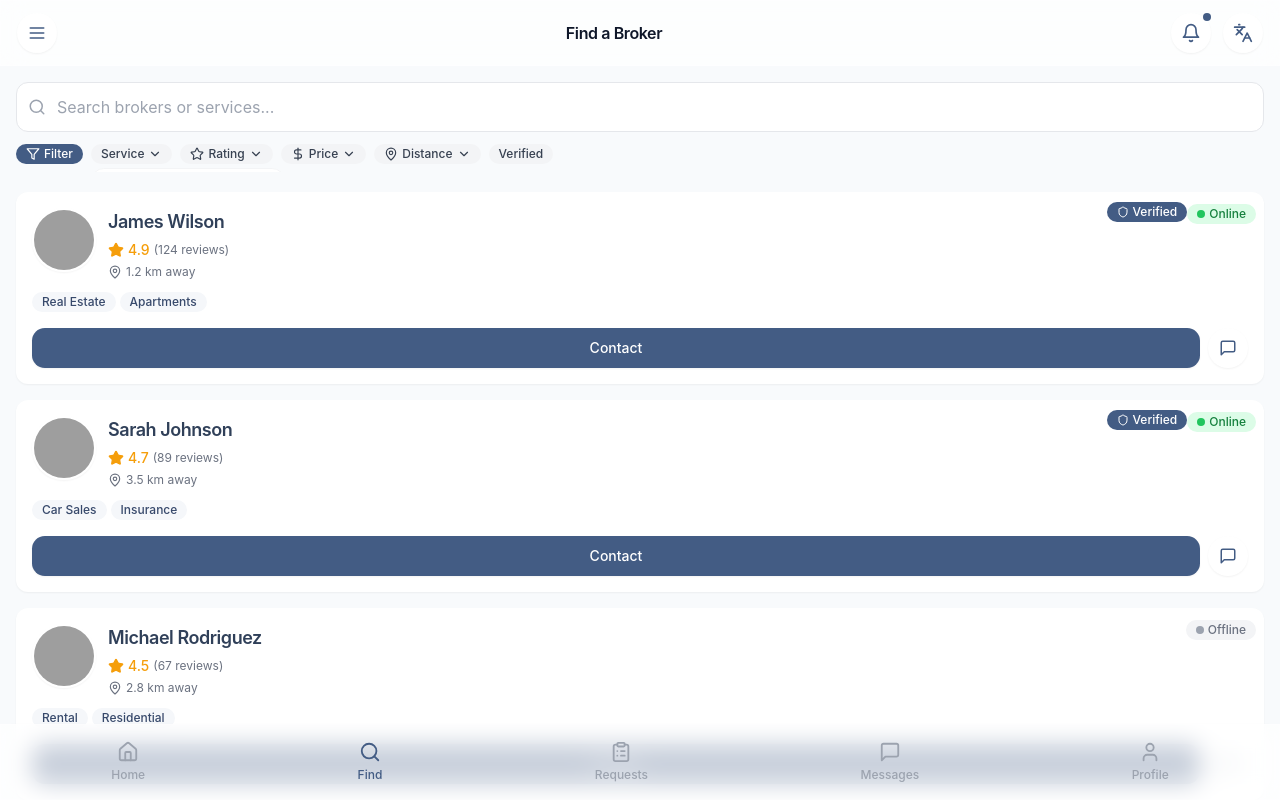
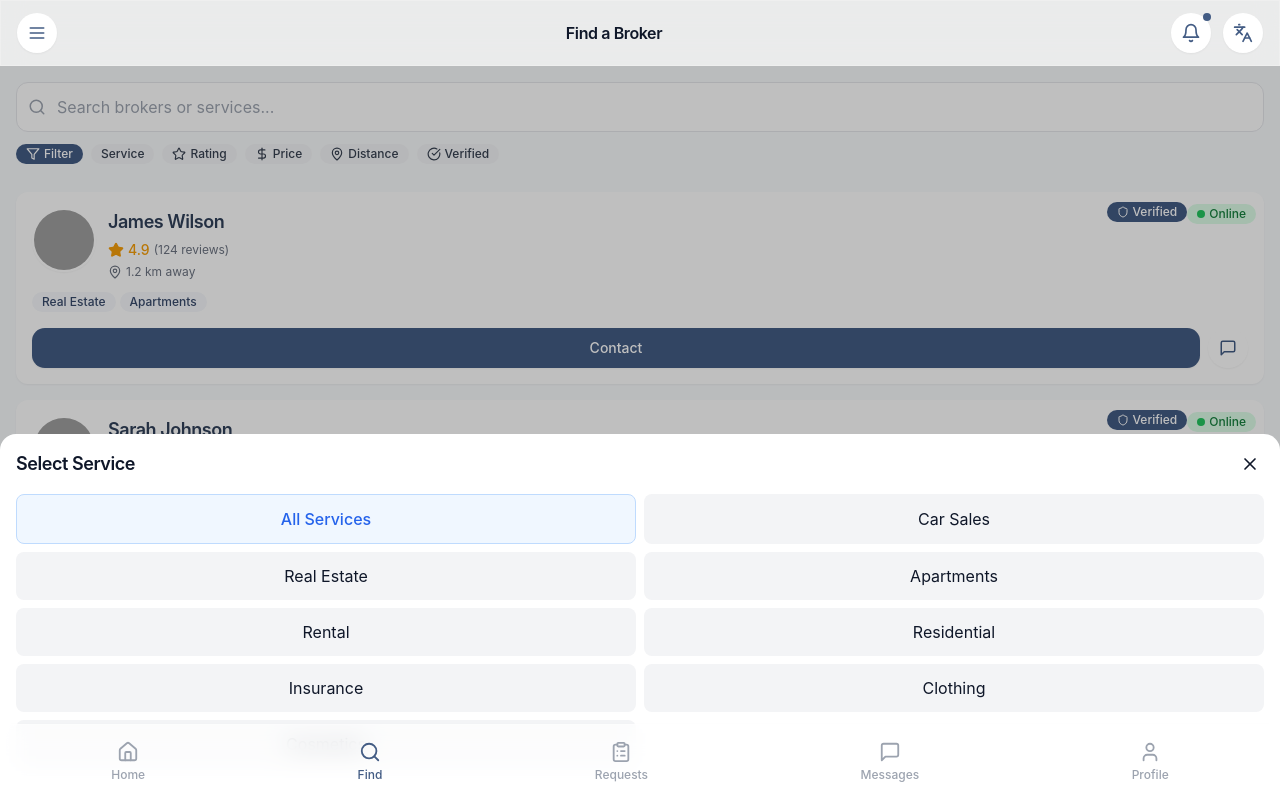
Before and after one commit to Ninjamsukuma/brokerbuddy-dashboard, a React (Vite) app: page /find-broker in a window 1280 px wide. Both pictures are taken after a click on the button "Service". Shown: the top 800 px of the page. Built offline with nearby package versions, Linux system fonts and the light colour scheme; grey boxes are pictures that could not be loaded.

Commit message:
Refactor Find Broker filters
Refactor the Find Broker page to use full functional buttons for filtering services, ratings, price, distance, and verification. Also implement login and signup pages with role selection, and a broker dashboard.

```diff
--- a/src/components/find-broker/FilterBar.tsx
+++ b/src/components/find-broker/FilterBar.tsx
@@ -1,12 +1,13 @@
 
-import React from 'react';
-import { Filter } from 'lucide-react';
+import React, { useState } from 'react';
+import { Filter, Star, DollarSign, MapPin, CheckCircle, X } from 'lucide-react';
 import { toast } from "@/components/ui/use-toast";
-import ServiceFilter, { ServiceType } from './ServiceFilter';
-import RatingFilterComponent, { RatingFilter } from './RatingFilter';
-import PriceFilterComponent, { PriceFilter } from './PriceFilter';
-import DistanceFilterComponent, { DistanceFilter } from './DistanceFilter';
+import { ServiceType } from './ServiceFilter';
+import { RatingFilter } from './RatingFilter';
+import { PriceFilter } from './PriceFilter';
+import { DistanceFilter } from './DistanceFilter';
 import VerifiedFilter from './VerifiedFilter';
+import { motion, AnimatePresence } from 'framer-motion';
 
 interface FilterBarProps {
   selectedService: ServiceType;
@@ -49,18 +50,27 @@ const FilterBar: React.FC<FilterBarProps> = ({
   showDistanceFilter,
   setShowDistanceFilter
 }) => {
-  // Function to close all filter dropdowns
-  const closeAllDropdowns = (except?: string) => {
-    if (except !== 'service') setShowServiceFilter(false);
-    if (except !== 'rating') setShowRatingFilter(false);
-    if (except !== 'price') setShowPriceFilter(false);
-    if (except !== 'distance') setShowDistanceFilter(false);
+  // Modal states for filter options
+  const [activeFilter, setActiveFilter] = useState<string | null>(null);
+
+  // Function to close all filter modals
+  const closeAllFilters = () => {
+    setActiveFilter(null);
+  };
+
+  // Handler for toggling a filter modal
+  const toggleFilterModal = (filterName: string) => {
+    if (activeFilter === filterName) {
+      setActiveFilter(null);
+    } else {
+      setActiveFilter(filterName);
+    }
   };
 
   // Handler functions
   const handleServiceSelect = (service: ServiceType) => {
     setSelectedService(service);
-    setShowServiceFilter(false);
+    closeAllFilters();
     toast({
       title: "Service filter applied",
       description: `Showing brokers for: ${service === 'all' ? 'All Services' : service}`,
@@ -70,7 +80,7 @@ const FilterBar: React.FC<FilterBarProps> = ({
 
   const handleRatingSelect = (rating: RatingFilter) => {
     setSelectedRating(rating);
-    setShowRatingFilter(false);
+    closeAllFilters();
     toast({
       title: "Rating filter applied",
       description: `Showing brokers with ${rating === 'all' ? 'any rating' : rating + ' stars'}`,
@@ -80,7 +90,7 @@ const FilterBar: React.FC<FilterBarProps> = ({
 
   const handlePriceSelect = (price: PriceFilter) => {
     setSelectedPrice(price);
-    setShowPriceFilter(false);
+    closeAllFilters();
     toast({
       title: "Price filter applied",
       description: `Showing brokers with ${price === 'all' ? 'any price level' : price + ' prices'}`,
@@ -90,7 +100,7 @@ const FilterBar: React.FC<FilterBarProps> = ({
 
   const handleDistanceSelect = (distance: DistanceFilter) => {
     setSelectedDistance(distance);
-    setShowDistanceFilter(false);
+    closeAllFilters();
     toast({
       title: "Distance filter applied",
       description: `Showing brokers ${distance === 'all' ? 'at any distance' : 'within ' + distance}`,
@@ -106,33 +116,13 @@ const FilterBar: React.FC<FilterBarProps> = ({
     });
   };
 
-  const toggleServiceFilter = () => {
-    setShowServiceFilter(!showServiceFilter);
-    closeAllDropdowns('service');
-  };
-
-  const toggleRatingFilter = () => {
-    setShowRatingFilter(!showRatingFilter);
-    closeAllDropdowns('rating');
-  };
-
-  const togglePriceFilter = () => {
-    setShowPriceFilter(!showPriceFilter);
-    closeAllDropdowns('price');
-  };
-
-  const toggleDistanceFilter = () => {
-    setShowDistanceFilter(!showDistanceFilter);
-    closeAllDropdowns('distance');
-  };
-
   const resetFilters = () => {
     setSelectedService('all');
     setSelectedRating('all');
     setSelectedPrice('all');
     setSelectedDistance('all');
     setShowVerifiedOnly(false);
-    closeAllDropdowns();
+    closeAllFilters();
     toast({
       title: "Filters reset",
       description: "Showing all brokers",
@@ -140,7 +130,23 @@ const FilterBar: React.FC<FilterBarProps> = ({
     });
   };
 
+  // Animation variants
+  const modalVariants = {
+    hidden: { opacity: 0, scale: 0.95 },
+    visible: {
+      opacity: 1,
+      scale: 1,
+      transition: { duration: 0.2 }
+    },
+    exit: {
+      opacity: 0,
+      scale: 0.95,
+      transition: { duration: 0.15 }
+    }
+  };
+
   return (
+    <>
       <div className="flex items-center space-x-2 overflow-x-auto pb-2 scrollbar-none animate-slide-up">
         <button
           className="chip bg-dalali-600 text-white hover:bg-dalali-700 transition-colors duration-200"
@@ -150,39 +156,258 @@ const FilterBar: React.FC<FilterBarProps> = ({
           Filter
         </button>
 
-      <ServiceFilter
-        selectedService={selectedService}
-        showServiceFilter={showServiceFilter}
-        toggleServiceFilter={toggleServiceFilter}
-        handleServiceSelect={handleServiceSelect}
-      />
+        {/* Service Filter Button */}
+        <button
+          className={`chip ${selectedService !== 'all' ? 'bg-dalali-100 text-dalali-700' : 'bg-gray-100 text-gray-700'} hover:bg-dalali-50 transition-colors duration-200`}
+          onClick={() => toggleFilterModal('service')}
+        >
+          Service
+          {selectedService !== 'all' && <span className="ml-1 font-semibold">•</span>}
+        </button>
 
-      <RatingFilterComponent
-        selectedRating={selectedRating}
-        showRatingFilter={showRatingFilter}
-        toggleRatingFilter={toggleRatingFilter}
-        handleRatingSelect={handleRatingSelect}
-      />
+        {/* Rating Filter Button */}
+        <button
+          className={`chip flex items-center ${selectedRating !== 'all' ? 'bg-dalali-100 text-dalali-700' : 'bg-gray-100 text-gray-700'} hover:bg-dalali-50 transition-colors duration-200`}
+          onClick={() => toggleFilterModal('rating')}
+        >
+          <Star size={14} className="mr-1" />
+          Rating
+          {selectedRating !== 'all' && <span className="ml-1 font-semibold">•</span>}
+        </button>
 
-      <PriceFilterComponent
-        selectedPrice={selectedPrice}
-        showPriceFilter={showPriceFilter}
-        togglePriceFilter={togglePriceFilter}
-        handlePriceSelect={handlePriceSelect}
-      />
+        {/* Price Filter Button */}
+        <button
+          className={`chip flex items-center ${selectedPrice !== 'all' ? 'bg-dalali-100 text-dalali-700' : 'bg-gray-100 text-gray-700'} hover:bg-dalali-50 transition-colors duration-200`}
+          onClick={() => toggleFilterModal('price')}
+        >
+          <DollarSign size={14} className="mr-1" />
+          Price
+          {selectedPrice !== 'all' && <span className="ml-1 font-semibold">•</span>}
+        </button>
 
-      <DistanceFilterComponent
-        selectedDistance={selectedDistance}
-        showDistanceFilter={showDistanceFilter}
-        toggleDistanceFilter={toggleDistanceFilter}
-        handleDistanceSelect={handleDistanceSelect}
-      />
+        {/* Distance Filter Button */}
+        <button
+          className={`chip flex items-center ${selectedDistance !== 'all' ? 'bg-dalali-100 text-dalali-700' : 'bg-gray-100 text-gray-700'} hover:bg-dalali-50 transition-colors duration-200`}
+          onClick={() => toggleFilterModal('distance')}
+        >
+          <MapPin size={14} className="mr-1" />
+          Distance
+          {selectedDistance !== 'all' && <span className="ml-1 font-semibold">•</span>}
+        </button>
 
+        {/* Verified Filter Button */}
         <VerifiedFilter
           showVerifiedOnly={showVerifiedOnly}
           toggleVerifiedOnly={toggleVerifiedOnly}
         />
       </div>
+
+      {/* Filter Modal Overlays */}
+      <AnimatePresence>
+        {activeFilter && (
+          <div className="fixed inset-0 z-40 bg-black bg-opacity-25" onClick={closeAllFilters}>
+            <motion.div
+              className="fixed bottom-0 left-0 right-0 bg-white rounded-t-2xl p-4 pb-8 z-50"
+              onClick={e => e.stopPropagation()}
+              initial="hidden"
+              animate="visible"
+              exit="exit"
+              variants={modalVariants}
+            >
+              <div className="flex justify-between items-center mb-4">
+                <h3 className="text-lg font-semibold">
+                  {activeFilter === 'service' && 'Select Service'}
+                  {activeFilter === 'rating' && 'Select Rating'}
+                  {activeFilter === 'price' && 'Select Price'}
+                  {activeFilter === 'distance' && 'Select Distance'}
+                </h3>
+                <button onClick={closeAllFilters} className="p-1 rounded-full hover:bg-gray-100">
+                  <X size={20} />
+                </button>
+              </div>
+
+              {/* Service Options */}
+              {activeFilter === 'service' && (
+                <div className="grid grid-cols-2 gap-2">
+                  <button
+                    className={`filter-button ${selectedService === 'all' ? 'active' : ''}`}
+                    onClick={() => handleServiceSelect('all')}
+                  >
+                    All Services
+                  </button>
+                  <button
+                    className={`filter-button ${selectedService === 'car-sales' ? 'active' : ''}`}
+                    onClick={() => handleServiceSelect('car-sales')}
+                  >
+                    Car Sales
+                  </button>
+                  <button
+                    className={`filter-button ${selectedService === 'real-estate' ? 'active' : ''}`}
+                    onClick={() => handleServiceSelect('real-estate')}
+                  >
+                    Real Estate
+                  </button>
+                  <button
+                    className={`filter-button ${selectedService === 'apartments' ? 'active' : ''}`}
+                    onClick={() => handleServiceSelect('apartments')}
+                  >
+                    Apartments
+                  </button>
+                  <button
+                    className={`filter-button ${selectedService === 'rental' ? 'active' : ''}`}
+                    onClick={() => handleServiceSelect('rental')}
+                  >
+                    Rental
+                  </button>
+                  <button
+                    className={`filter-button ${selectedService === 'residential' ? 'active' : ''}`}
+                    onClick={() => handleServiceSelect('residential')}
+                  >
+                    Residential
+                  </button>
+                  <button
+                    className={`filter-button ${selectedService === 'insurance' ? 'active' : ''}`}
+                    onClick={() => handleServiceSelect('insurance')}
+                  >
+                    Insurance
+                  </button>
+                  <button
+                    className={`filter-button ${selectedService === 'clothing' ? 'active' : ''}`}
+                    onClick={() => handleServiceSelect('clothing')}
+                  >
+                    Clothing
+                  </button>
+                  <button
+                    className={`filter-button ${selectedService === 'cosmetics' ? 'active' : ''}`}
+                    onClick={() => handleServiceSelect('cosmetics')}
+                  >
+                    Cosmetics
+                  </button>
+                </div>
+              )}
+
+              {/* Rating Options */}
+              {activeFilter === 'rating' && (
+                <div className="grid grid-cols-2 gap-2">
+                  <button
+                    className={`filter-button ${selectedRating === 'all' ? 'active' : ''}`}
+                    onClick={() => handleRatingSelect('all')}
+                  >
+                    Any Rating
+                  </button>
+                  <button
+                    className={`filter-button ${selectedRating === '4.5+' ? 'active' : ''}`}
+                    onClick={() => handleRatingSelect('4.5+')}
+                  >
+                    4.5+ Stars
+                  </button>
+                  <button
+                    className={`filter-button ${selectedRating === '4+' ? 'active' : ''}`}
+                    onClick={() => handleRatingSelect('4+')}
+                  >
+                    4+ Stars
+                  </button>
+                  <button
+                    className={`filter-button ${selectedRating === '3+' ? 'active' : ''}`}
+                    onClick={() => handleRatingSelect('3+')}
+                  >
+                    3+ Stars
+                  </button>
+                </div>
+              )}
+
+              {/* Price Options */}
+              {activeFilter === 'price' && (
+                <div className="grid grid-cols-2 gap-2">
+                  <button
+                    className={`filter-button ${selectedPrice === 'all' ? 'active' : ''}`}
+                    onClick={() => handlePriceSelect('all')}
+                  >
+                    Any Price
+                  </button>
+                  <button
+                    className={`filter-button ${selectedPrice === 'low' ? 'active' : ''}`}
+                    onClick={() => handlePriceSelect('low')}
+                  >
+                    Budget
+                  </button>
+                  <button
+                    className={`filter-button ${selectedPrice === 'medium' ? 'active' : ''}`}
+                    onClick={() => handlePriceSelect('medium')}
+                  >
+                    Mid-range
+                  </button>
+                  <button
+                    className={`filter-button ${selectedPrice === 'high' ? 'active' : ''}`}
+                    onClick={() => handlePriceSelect('high')}
+                  >
+                    Premium
+                  </button>
+                </div>
+              )}
+
+              {/* Distance Options */}
+              {activeFilter === 'distance' && (
+                <div className="grid grid-cols-2 gap-2">
+                  <button
+                    className={`filter-button ${selectedDistance === 'all' ? 'active' : ''}`}
+                    onClick={() => handleDistanceSelect('all')}
+                  >
+                    Any Distance
+                  </button>
+                  <button
+                    className={`filter-button ${selectedDistance === 'nearby' ? 'active' : ''}`}
+                    onClick={() => handleDistanceSelect('nearby')}
+                  >
+                    Nearby (2km)
+                  </button>
+                  <button
+                    className={`filter-button ${selectedDistance === '5km' ? 'active' : ''}`}
+                    onClick={() => handleDistanceSelect('5km')}
+                  >
+                    Within 5km
+                  </button>
+                  <button
+                    className={`filter-button ${selectedDistance === '10km' ? 'active' : ''}`}
+                    onClick={() => handleDistanceSelect('10km')}
+                  >
+                    Within 10km
+                  </button>
+                  <button
+                    className={`filter-button ${selectedDistance === '25km' ? 'active' : ''}`}
+                    onClick={() => handleDistanceSelect('25km')}
+                  >
+                    Within 25km
+                  </button>
+                </div>
+              )}
+            </motion.div>
+          </div>
+        )}
+      </AnimatePresence>
+
+      {/* Add styling for filter buttons */}
+      <style jsx global>{`
+        .filter-button {
+          padding: 0.75rem;
+          border-radius: 0.5rem;
+          text-align: center;
+          background-color: #f3f4f6;
+          transition: all 0.2s;
+        }
+
+        .filter-button:hover {
+          background-color: #e5e7eb;
+        }
+
+        .filter-button.active {
+          background-color: #f0f7ff;
+          color: #2563eb;
+          font-weight: 500;
+          border: 1px solid #bfdbfe;
+        }
+      `}</style>
+    </>
   );
 };
 
--- a/src/components/find-broker/VerifiedFilter.tsx
+++ b/src/components/find-broker/VerifiedFilter.tsx
@@ -1,6 +1,6 @@
 
 import React from 'react';
-import FilterButton from './FilterButton';
+import { CheckCircle } from 'lucide-react';
 
 interface VerifiedFilterProps {
   showVerifiedOnly: boolean;
@@ -9,12 +9,13 @@ interface VerifiedFilterProps {
 
 const VerifiedFilter: React.FC<VerifiedFilterProps> = ({ showVerifiedOnly, toggleVerifiedOnly }) => {
   return (
-    <FilterButton
-      isActive={showVerifiedOnly}
-      label="Verified"
-      isOpen={false}
-      onToggle={toggleVerifiedOnly}
-    />
+    <button
+      className={`chip flex items-center ${showVerifiedOnly ? 'bg-dalali-100 text-dalali-700' : 'bg-gray-100 text-gray-700'} hover:bg-dalali-50 transition-colors duration-200`}
+      onClick={toggleVerifiedOnly}
+    >
+      <CheckCircle size={14} className="mr-1" />
+      Verified
+    </button>
   );
 };
 
```
Lines whose indentation alone changed are shown as unchanged.
